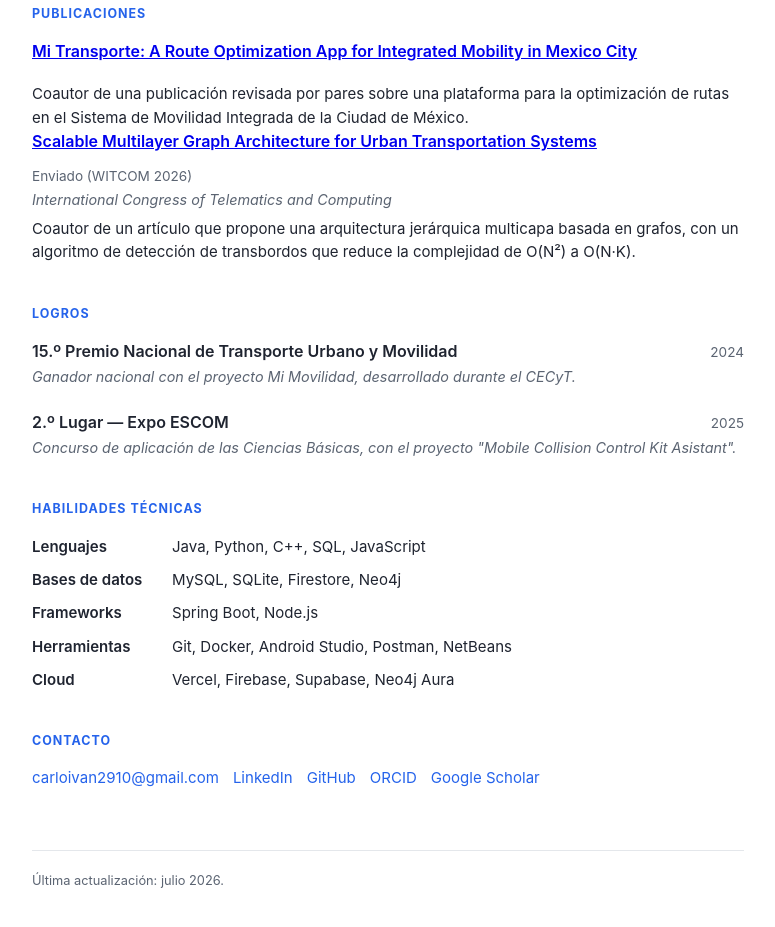
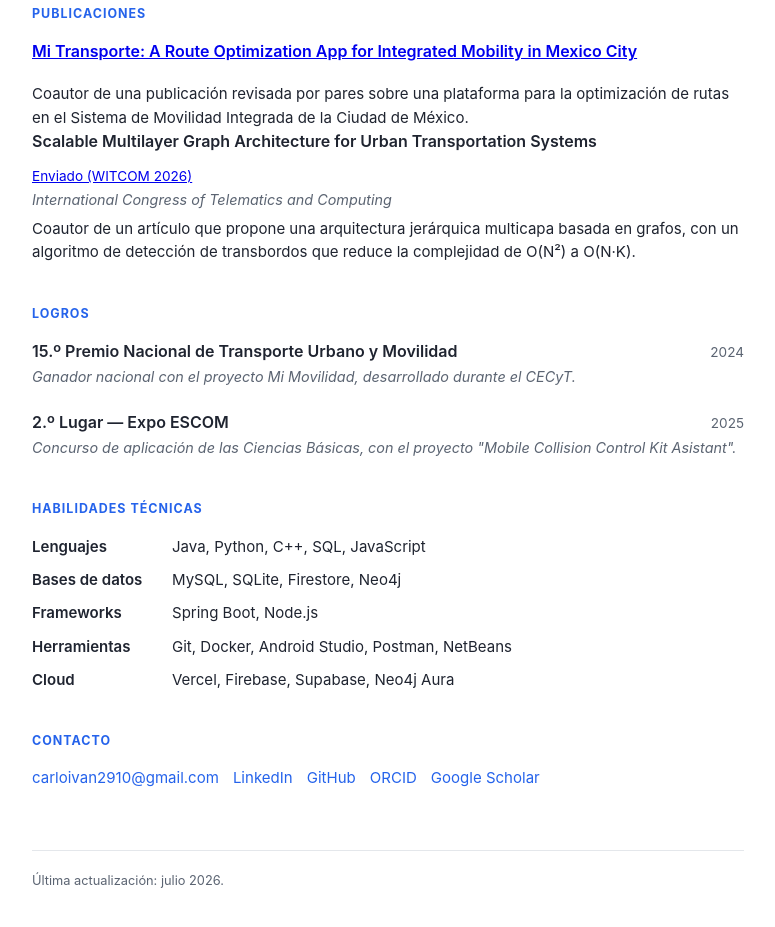
Before and after one commit to QVCI/QVCI, a plain HTML site: page index.html in a window 1280 px wide. Shown: the part 1420-2347 px from the top of the page, without its empty margins (252-1027 px from the left). Drawn offline with Linux system fonts and the light colour scheme.

Commit message:
Update entry link and date formatting in index.html

```diff
--- a/index.html
+++ b/index.html
@@ -238,11 +238,11 @@
     <div class="entry">
       <div class="entry-head">
         <span class="entry-title">
-          <a href = "https://witcom.tech">
+
             Scalable Multilayer Graph Architecture for Urban Transportation Systems
-          </a>
+
         </span>
-        <span class="entry-date"><span class="es">Enviado (WITCOM 2026)</span><span class="en">Submitted (WITCOM 2026)</span></span>
+        <span class="entry-date"><span class="es"><a href = "https://witcom.tech">Enviado (WITCOM 2026)</a></span><span class="en">Submitted (WITCOM 2026)</span></span>
       </div>
       <div class="entry-sub">International Congress of Telematics and Computing</div>
       <p class="es" style="font-size:0.94rem; margin:6px 0 0;">Coautor de un artículo que propone una arquitectura jerárquica multicapa basada en grafos, con un algoritmo de detección de transbordos que reduce la complejidad de O(N²) a O(N·K).</p>
```
